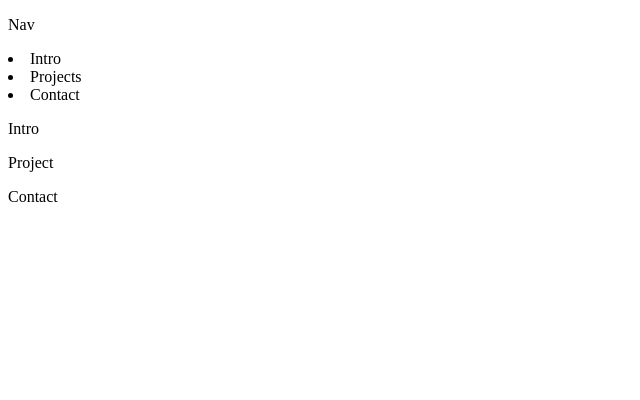
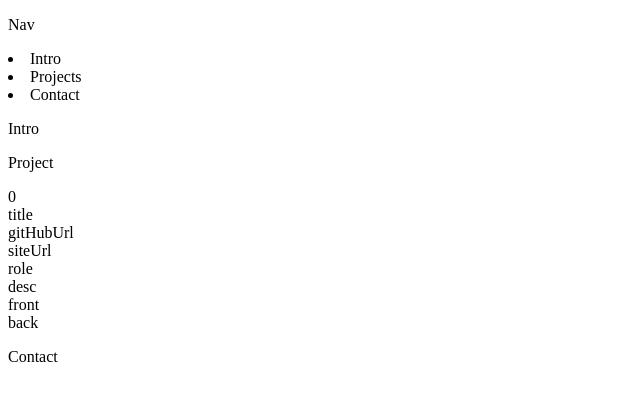
Before and after one commit to jayforgood/portfolio-fe, a React (Create React App) app: page / in a window 1280 px wide. Shown: the top 400 px of the page, without its empty margins (0-640 px from the left). Built offline with nearby package versions, Linux system fonts and the light colour scheme.

Commit message:
feat : add ProjectList component

```diff
--- a/src/components/Project.js
+++ b/src/components/Project.js
@@ -1,4 +1,6 @@
 import React, { Component } from "react";
+import ProjectList from "./ProjectList";
+import { PROJECT_LIST } from "../assets/js/dummy/constants";
 
 class Project extends Component {
   state = {};
@@ -7,6 +9,9 @@ class Project extends Component {
     return (
       <div>
         <p>Project</p>
+        {PROJECT_LIST.map((li) => {
+          return <ProjectList key={li.id} {...li} />;
+        })}
       </div>
     );
   }
--- /dev/null
+++ b/src/components/ProjectList.js
@@ -0,0 +1,25 @@
+import React, { Component } from "react";
+
+class ProjectList extends Component {
+  render() {
+    const { id, title, gitHubUrl, siteUrl, role, desc, front, back } =
+      this.props;
+    return (
+      <div>
+        <title>ProjectList</title>
+        <>
+          <div>{id}</div>
+          <div>{title}</div>
+          <div>{gitHubUrl}</div>
+          <div>{siteUrl}</div>
+          <div>{role}</div>
+          <div>{desc}</div>
+          <div>{front}</div>
+          <div>{back}</div>
+        </>
+      </div>
+    );
+  }
+}
+
+export default ProjectList;
```
